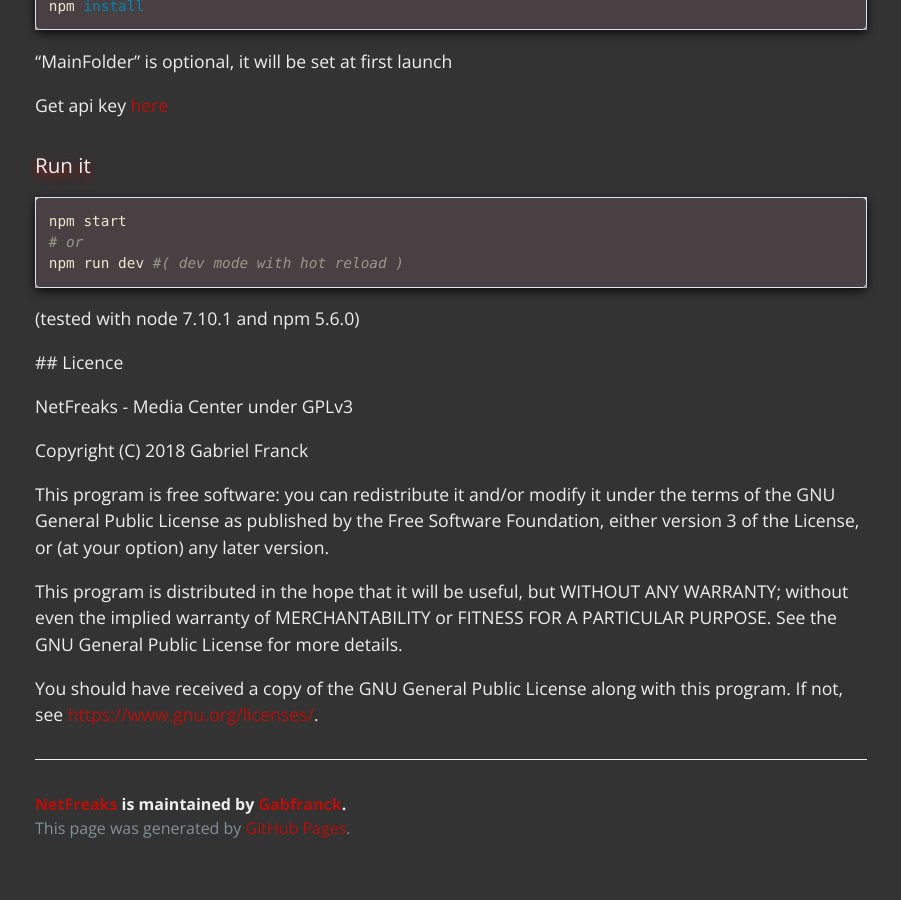
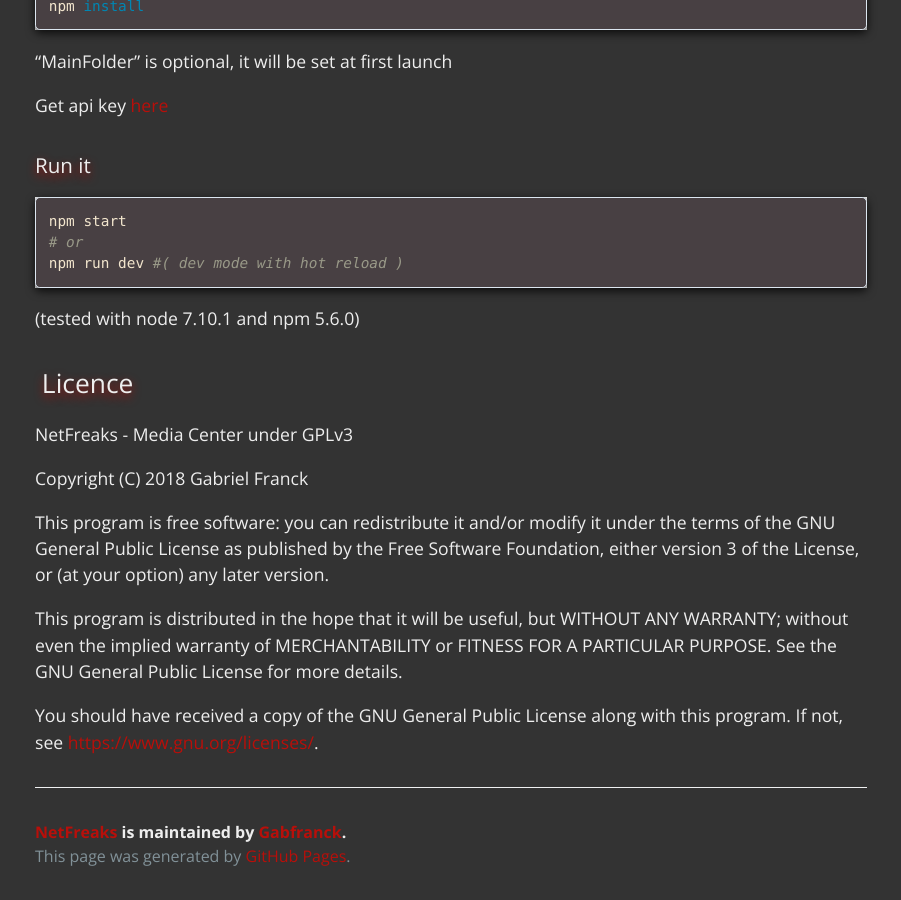
Before and after one commit to Gabfranck/NetFreaks, a Jekyll site: the page built from index.md, in a window 1280 px wide and 900 px high, scrolled down 1406 px. Shown: the whole window, without its empty margins (189-1090 px from the left). Built offline with Jekyll 4.4.1, drawn with Linux system fonts in a browser that asks for light colours; before the commit the page ends 2278 px from its top, so only the background shows below that.

Commit message:
it looks good now ...

```diff
--- a/index.md
+++ b/index.md
@@ -35,7 +35,7 @@
 (tested with node 7.10.1 and npm 5.6.0)
 
 
-## Licence
+<h2> Licence </h2>
 
 NetFreaks - Media Center under GPLv3
 
```
Also changed, not shown: README.md.
